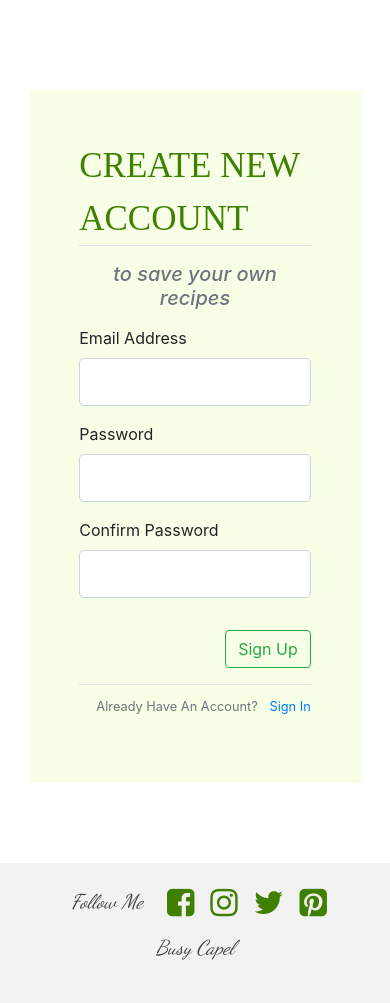
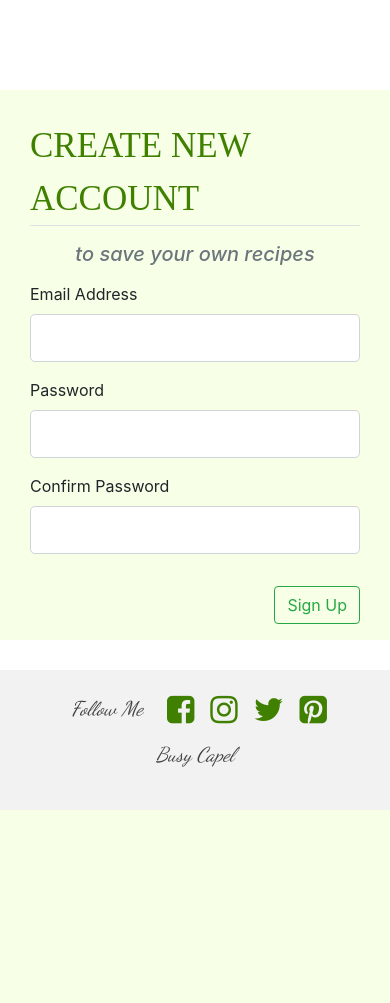
Before and after one commit to capel82/Busy-Capel, a Flask app: page /register in a window 390 px wide. Shown: the part 56-1059 px from the top of the page. After the commit the page ends 866 px from the top, so only its background shows below. Run offline with Flask 2, Linux system fonts and the light colour scheme; some libraries are stand-ins or nearby versions.

Commit message:
realign login and register for mobile

```diff
--- a/run.py
+++ b/run.py
@@ -47,6 +47,7 @@ def register():
             return redirect(url_for('register'))
 
         else:
+            session['logged_in'] = False
             flash('Sorry, email has already taken. Please try another.')
         return redirect(url_for('register'))
 
@@ -69,6 +70,7 @@ def login():
                 flash(f'Login successfull for {form.email.data}!', 'success')
                 return redirect(url_for('allrecipes'))
             else:
+                session['logged_in'] = False
                 flash('Login Unsuccessful. Please check email address and password', 'danger')
             return redirect(url_for('login'))
     return render_template('login.html', title='login', form=form)
--- a/static/css/style.css
+++ b/static/css/style.css
@@ -87,17 +87,15 @@ h2 {
 }
 /*--register.html --*/
 #join {
-    padding:50px;
+    padding-top:30px;
+    padding-left:30px;
+    padding-right:30px;
+    padding-bottom:0;
     margin-top: 50px;
-    margin-bottom:50px;
     height: 100vh;
     background-color: #f7ffe6;
 }
-@media only screen and (max-width: 768px) {
-   #join{
-       width:85%;
-  }
-}
+
 legend{
     color:#408000;
     font-weight: 100;
@@ -111,20 +109,15 @@ legend{
 
 /*--login.html--*/
 #signin {
-    padding:50px;
+    padding:20px;
     margin-top: 50px;
-    margin-bottom:50px;
     height: 100vh;
     width:90%;
     background-color: #f7ffe6;
     color: #000;
     border: 2px solid #408000;
 }
-@media only screen and (max-width: 768px) {
-   #signin{
-       width:70%;
-  }
-}
+
 /*--allrecipes.html--*/
 #allrecipes_page {
     height:100vh;
--- a/templates/login.html
+++ b/templates/login.html
@@ -14,7 +14,7 @@
 </div>
  <div id="signin" class="container justify-content-center">
     <div class="row">
-        <div class="col-sm-6 col-md-8 col-lg-12 p-4 d-flex justify-content-center">
+        <div class="col-sm-6 col-md-8 col-lg-12 p-1 d-flex justify-content-center">
         <form method="POST" action="{{ url_for('login')}}">
             {{ form.hidden_tag() }}
             <fieldset class="form-group">
--- a/templates/register.html
+++ b/templates/register.html
@@ -62,11 +62,7 @@
             </fieldset>
             <div class="form-group text-right">
                 {{ form.submit(class="btn btn-outline-success") }}
-                <div class="border-top mt-3 pt-2">
-        <small class="text-muted">
-            Already Have An Account? <a class="ml-2" href="{{ url_for('login') }}">Sign In</a>
-        </small>
-    </div>
+
             </div>
         </form>
     </div>
```
